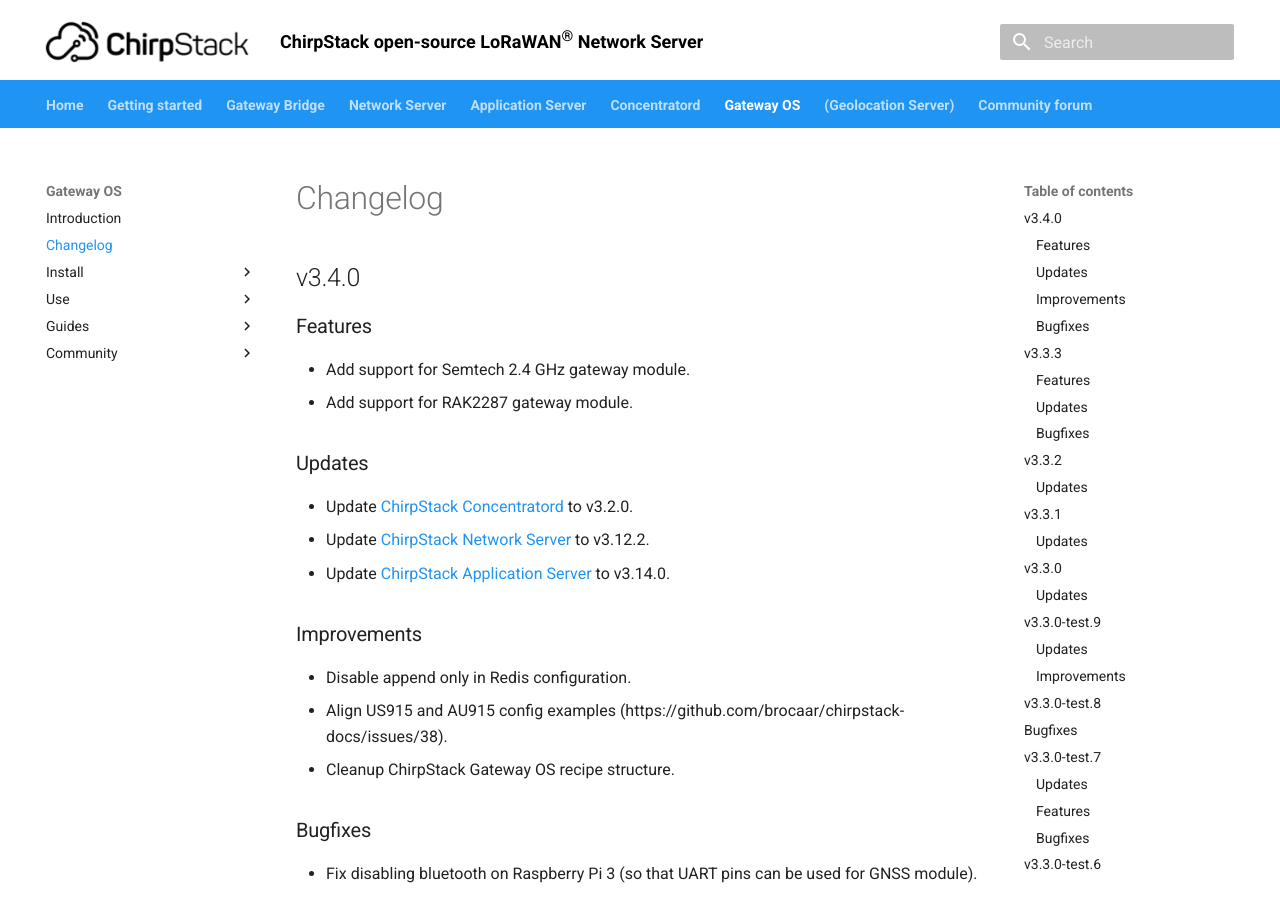
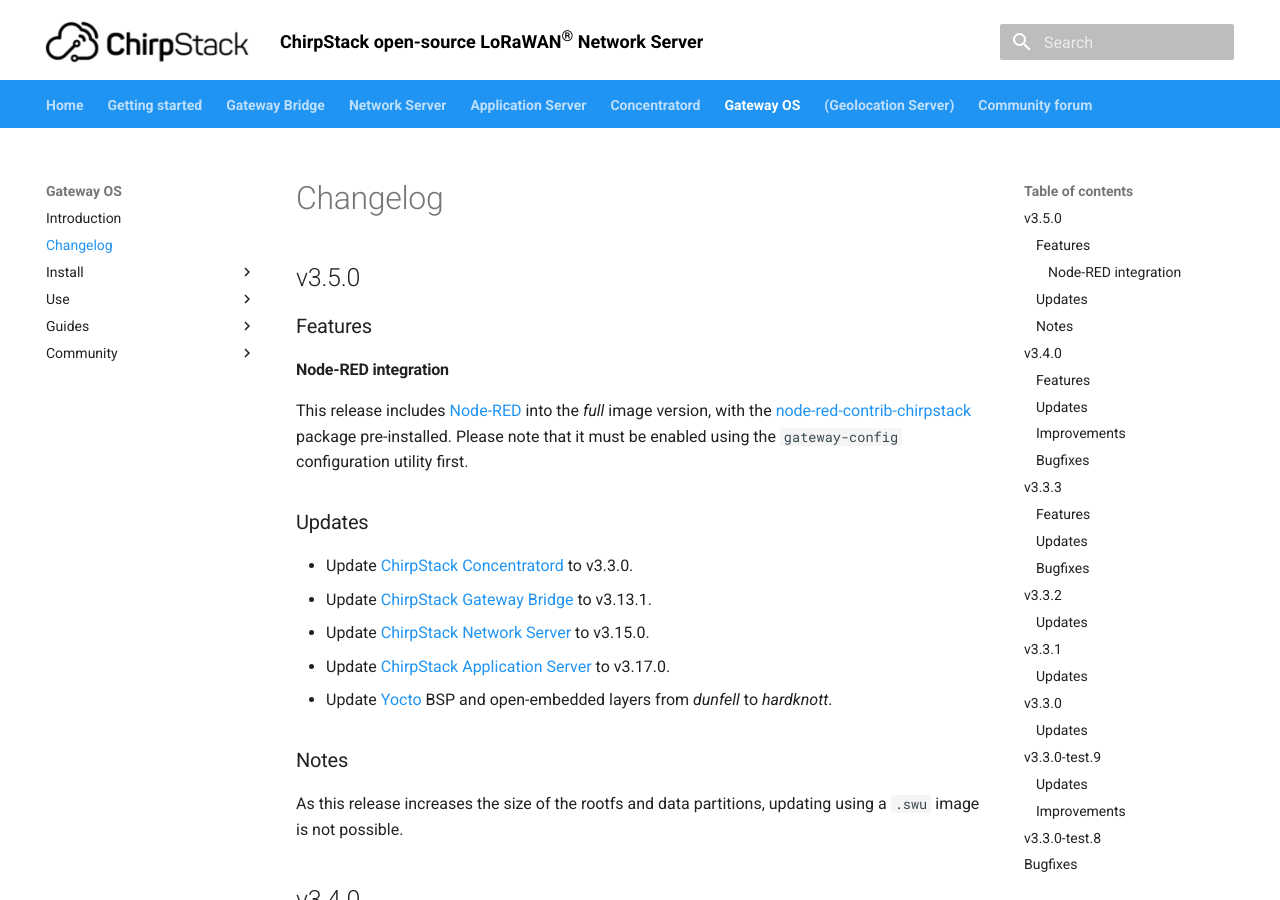
Before and after one commit to brocaar/chirpstack-docs, an MkDocs documentation site: the page built from docs/gateway-os/changelog.md, in a window 1280 px wide and 900 px high. Built offline with MkDocs 1.6.1 and Material for MkDocs 9.7.7, drawn with Linux system fonts in a browser that asks for light colours.

Commit message:
Update ChirpStack Gateway OS changelog. Bump version.

```diff
--- a/docs/gateway-os/changelog.md
+++ b/docs/gateway-os/changelog.md
@@ -1,4 +1,28 @@
 # Changelog
+
+## v3.5.0
+
+### Features
+
+#### Node-RED integration
+
+This release includes [Node-RED](https://nodered.org/) into the *full* image
+version, with the [node-red-contrib-chirpstack](https://github.com/brocaar/node-red-contrib-chirpstack/)
+package pre-installed. Please note that it must be enabled using the
+`gateway-config` configuration utility first.
+
+### Updates
+
+* Update [ChirpStack Concentratord](https://www.chirpstack.io/concentratord/) to v3.3.0.
+* Update [ChirpStack Gateway Bridge](https://www.chirpstack.io/gateway-bridge/) to v3.13.1.
+* Update [ChirpStack Network Server](https://www.chirpstack.io/network-server/) to v3.15.0.
+* Update [ChirpStack Application Server](https://www.chirpstack.io/application-server/) to v3.17.0.
+* Update [Yocto](https://www.yoctoproject.org/) BSP and open-embedded layers from *dunfell* to *hardknott*.
+
+### Notes
+
+As this release increases the size of the rootfs and data partitions, updating
+using a `.swu` image is not possible.
 
 ## v3.4.0
 
--- a/mkdocs.yml
+++ b/mkdocs.yml
@@ -22,7 +22,7 @@
   network_server:
     version: 3.15.0
   gateway_os:
-    version: 3.4.0
+    version: 3.5.0
   concentratord:
     version: 3.3.0
 plugins:
```
